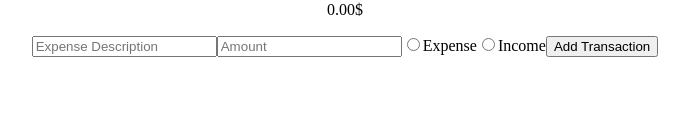
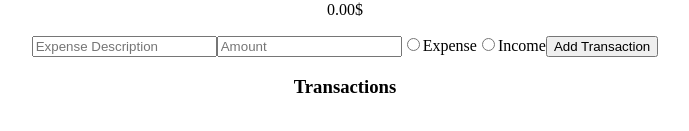
Before and after one commit to AntonisGantzos/expense-tracker-app, a React (Create React App) app: page /expense-tracker in a window 1280 px wide. Shown: the part 287-418 px from the top of the page, without its empty margins (295-984 px from the left). Built offline with nearby package versions, Linux system fonts and the light colour scheme.

Commit message:
-Add Transactions section div -Initialize custom hook function useAddTransaction, to add data in a Firebase collection

```diff
--- /dev/null
+++ b/src/hooks/useAddTransactions.js
@@ -0,0 +1,3 @@
+export const useAddTransaction = () => {
+    "Initial Function"
+}
--- a/src/pages/expense-tracker/ExpenseTracker.js
+++ b/src/pages/expense-tracker/ExpenseTracker.js
@@ -2,6 +2,7 @@ import React from 'react'
 
 function ExpenseTracker() {
   return (
+  <>
     <div className='expense-tracker'>
       <div>
         <h1>Expense Tracker</h1>
@@ -30,6 +31,10 @@ function ExpenseTracker() {
         </form>
       </div>
     </div>
+    <div className='transactions'>
+      <h3>Transactions</h3>
+    </div>
+  </>
   )
 }
 
```
